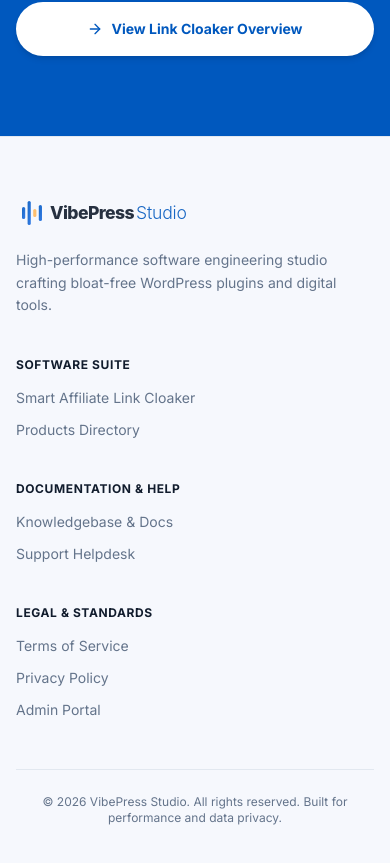
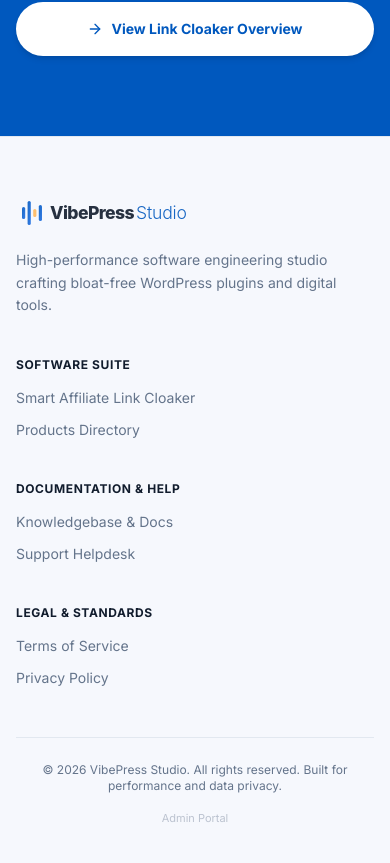
Before and after one commit to abusaeedsayem/VibePressStudio, a Next.js app: page / in a window 390 px wide. Shown: the part 7147-8010 px from the top of the page. Built offline with nearby package versions, Linux system fonts and the light colour scheme.

Commit message:
style: remove Sign In button from header and move Admin Portal link to footer copyright bar with small font

```diff
--- a/src/components/layout/Footer.tsx
+++ b/src/components/layout/Footer.tsx
@@ -42,11 +42,18 @@ export function Footer() {
 
         </div>
 
-        {/* Bottom Copyright Bar */}
+        {/* Bottom Copyright Bar with Small Admin Link on Right */}
         <div className="mt-12 pt-6 border-t border-border flex flex-col sm:flex-row items-center justify-between gap-4 text-center sm:text-left">
           <p className="text-xs text-muted-foreground">
             {copyright}
           </p>
+          <Link
+            href="/admin/login"
+            className="text-[11px] text-muted-foreground/40 hover:text-muted-foreground transition-colors font-medium"
+            title="Admin Portal Login"
+          >
+            Admin Portal
+          </Link>
         </div>
       </div>
     </footer>
--- a/src/components/layout/Navbar.tsx
+++ b/src/components/layout/Navbar.tsx
@@ -20,7 +20,7 @@ import {
   Command,
 } from "@/components/ui/command";
 import { products } from "@/data/products";
-import { Search, Menu, ChevronDown, User, ShieldCheck } from "lucide-react";
+import { Search, Menu, ChevronDown } from "lucide-react";
 import navigationData from "@/content/navigation.json";
 
 export function Navbar() {
@@ -62,7 +62,6 @@ export function Navbar() {
                 <CommandItem asChild><Link href="/docs" onClick={() => setSearchOpen(false)}>Documentation & User Manuals</Link></CommandItem>
                 <CommandItem asChild><Link href="/about" onClick={() => setSearchOpen(false)}>About & Engineering Standards</Link></CommandItem>
                 <CommandItem asChild><Link href="/contact" onClick={() => setSearchOpen(false)}>Support & Licensing Validation</Link></CommandItem>
-                <CommandItem asChild><Link href="/admin/login" onClick={() => setSearchOpen(false)}>Admin Portal / Sign In</Link></CommandItem>
               </CommandGroup>
             </CommandList>
           </Command>
@@ -135,9 +134,6 @@ export function Navbar() {
             <Link href="/contact" className="text-sm font-semibold text-foreground hover:text-primary px-3 py-2 rounded-md transition-colors">
               Support
             </Link>
-            <Link href="/admin/login" className="text-sm font-semibold text-primary hover:text-primary/80 px-3 py-2 rounded-md transition-colors flex items-center gap-1">
-              <User className="h-4 w-4" /> Admin
-            </Link>
           </div>
 
           {/* Action Buttons & Search */}
@@ -145,7 +141,7 @@ export function Navbar() {
             {/* Search Trigger */}
             <button
               onClick={() => setSearchOpen(true)}
-              className="flex items-center justify-between w-40 sm:w-56 md:w-64 bg-muted/60 border border-input rounded-full px-4 py-2 hover:bg-muted transition-colors gap-2 text-muted-foreground text-xs cursor-pointer"
+              className="flex items-center justify-between w-48 sm:w-64 md:w-72 bg-muted/60 border border-input rounded-full px-4 py-2 hover:bg-muted transition-colors gap-2 text-muted-foreground text-xs cursor-pointer"
             >
               <div className="flex items-center gap-2">
                 <Search className="h-4 w-4 shrink-0" />
@@ -155,14 +151,6 @@ export function Navbar() {
                 ⌘K
               </kbd>
             </button>
-
-            {/* Prominent Header Sign In Button */}
-            <Link
-              href="/admin/login"
-              className="hidden sm:inline-flex items-center gap-1.5 text-xs font-bold bg-primary text-primary-foreground hover:bg-primary/90 px-4 py-2 rounded-full transition-all shadow-xs shrink-0"
-            >
-              <User className="h-3.5 w-3.5" /> Sign In
-            </Link>
 
             {/* Mobile Sheet Menu */}
             <Sheet open={mobileOpen} onOpenChange={setMobileOpen}>
@@ -215,15 +203,6 @@ export function Navbar() {
                     <Link href="/contact" onClick={() => setMobileOpen(false)} className="px-3 py-2.5 rounded-lg text-sm font-medium hover:bg-muted">
                       Support & Helpdesk
                     </Link>
-
-                    <div className="border-t border-border my-3" />
-                    <Link
-                      href="/admin/login"
-                      onClick={() => setMobileOpen(false)}
-                      className="flex items-center gap-2 px-3 py-3 rounded-lg text-sm font-bold bg-primary text-primary-foreground justify-center mt-2 shadow-xs"
-                    >
-                      <User className="h-4 w-4" /> Sign In to Admin Portal
-                    </Link>
                   </nav>
                 </div>
               </SheetContent>
--- a/src/content/footer.json
+++ b/src/content/footer.json
@@ -21,8 +21,7 @@
       "title": "Legal & Standards",
       "items": [
         { "label": "Terms of Service", "href": "/legal/terms" },
-        { "label": "Privacy Policy", "href": "/legal/privacy" },
-        { "label": "Admin Portal", "href": "/admin/login" }
+        { "label": "Privacy Policy", "href": "/legal/privacy" }
       ]
     }
   ]
```
